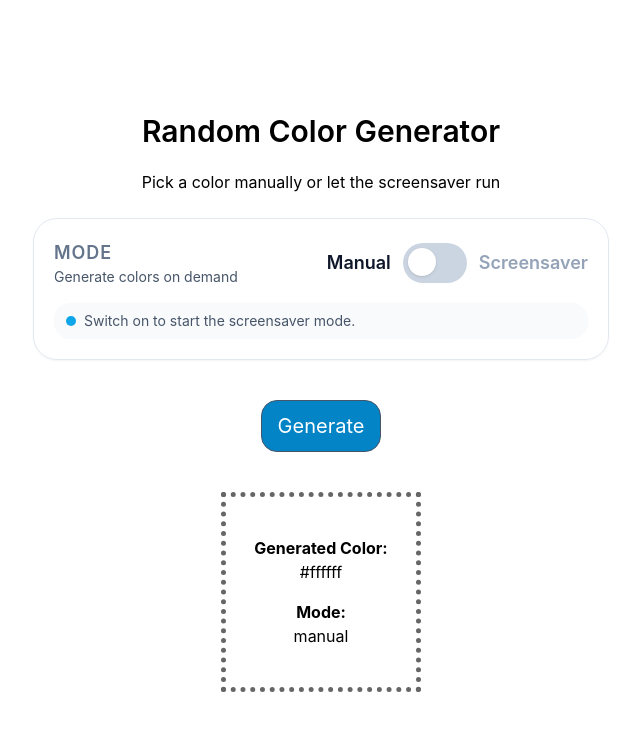
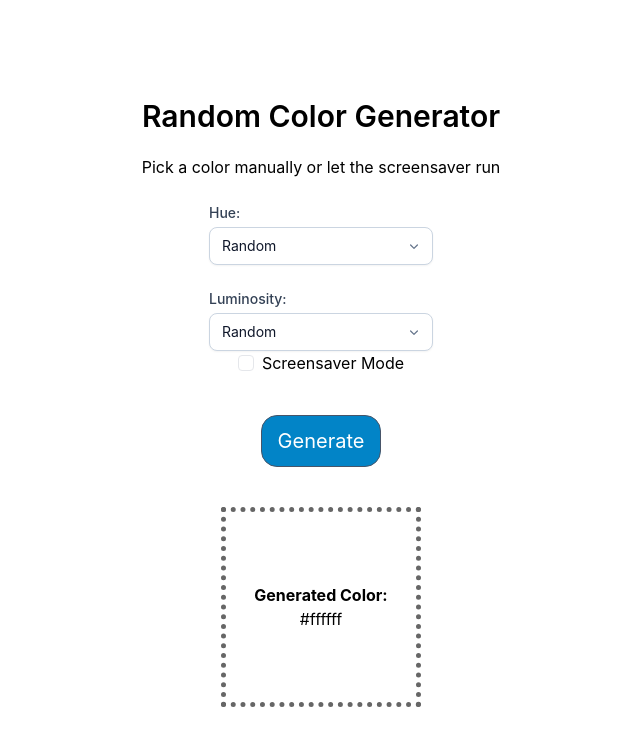
Before and after one commit to anntnt/react-random-color-generator, a React app: page / in a window 1280 px wide. Shown: the top 746 px of the page, without its empty margins (319-959 px from the left). Built offline with nearby package versions, Linux system fonts and the light colour scheme.

Commit message:
Implement components HueListBox and LuminosityListBox

```diff
--- a/react-app-env.d.ts
+++ b/react-app-env.d.ts
@@ -1,3 +1,4 @@
 /// <reference types="@upleveled/react-scripts" />
+/// <reference types="@testing-library/jest-dom" />
 
 declare module '*.css';
--- a/src/App.tsx
+++ b/src/App.tsx
@@ -1,38 +1,61 @@
 import randomColor from 'randomcolor';
-import { useState } from 'react';
+import { useEffect, useState } from 'react';
 import './components/ColorDisplay';
 import { ColorDisplay } from './components/ColorDisplay';
-import ModeSwitch from './components/ModeSwitch';
-import type { Mode } from './lib/types';
+import ScreensaverCheckbox from './components/ScreensaverCheckbox';
+import {HueListBox, LuminosityListBox} from './components/RandomColorListBox';
+import { hueOptions, luminosityOptions } from './lib/type';
 
 export default function App() {
-  const hueOptions = [
-    { label: 'Red', value: 'red' },
-    { label: 'Green', value: 'green' },
-    { label: 'Blue', value: 'blue' },
-  ];
-  const [mode, setMode] = useState<Mode>('manual');
-  const [hue, setHue] = useState(hueOptions[0]);
-  const [luminosity, setLuminosity] = useState('light');
+  const [hue, setHue] = useState(hueOptions[0]!);
+  const [luminosity, setLuminosity] = useState(luminosityOptions[0]!);
   const [size, setSize] = useState(200);
   const [color, setColor] = useState('#ffffff');
+  const [isScreensaverEnabled, setIsScreensaverEnabled] = useState(false);
+
+  const generateColor = () => {
+    setColor(
+      randomColor({
+        hue: hue.value,
+        luminosity: luminosity.value,
+      }),
+    );
+  };
+
 
   return (
     <div className="flex min-h-screen flex-col items-center justify-center overflow-hidden bg-white px-6 text-center ">
       <h1 className="m-0 text-[30px] font-semibold">
         Random Color Generator
       </h1>
-      <p className='mt-4'>Pick a color manually or let the screensaver run</p>
-      <ModeSwitch mode={mode} setMode={setMode} />
+      <p className="mt-4">Pick a color manually or let the screensaver run</p>
+      <HueListBox
+        options={hueOptions}
+        selectedHue={hue}
+        onChange={(selectedHue) => {
+          const nextHue = hueOptions.find((option) => option.value === selectedHue);
+          if (nextHue) setHue(nextHue);
+        }}
+      />
+      <LuminosityListBox
+        options={luminosityOptions}
+        selectedLuminosity={luminosity}
+        onChange={(selectedLuminosity) => {
+          const nextLuminosity = luminosityOptions.find((option) => option.value === selectedLuminosity);
+          if (nextLuminosity) setLuminosity(nextLuminosity);
+        }}
+      />
+      <ScreensaverCheckbox
+        enabled={isScreensaverEnabled}
+        setEnabled={setIsScreensaverEnabled}
+      />
       <button
-        onClick={() => {
-          setColor(randomColor());
-        }}
+        onClick={generateColor}
         className="my-10 cursor-pointer rounded-2xl border border-slate-600 bg-sky-600 hover:bg-sky-700 px-4 py-2.5 text-[20px] text-white"
       >
         Generate
       </button>
-      <ColorDisplay color={color} size={size} mode={mode} />
+      <ColorDisplay color={color} size={size} />
     </div>
   );
 }
--- a/src/components/ColorDisplay.tsx
+++ b/src/components/ColorDisplay.tsx
@@ -1,12 +1,9 @@
-import type { Mode } from '../lib/types';
-
 type ColorDisplayProps = {
   color: string;
   size: number;
-  mode: Mode;
 };
 
-export function ColorDisplay({ color, size, mode }: ColorDisplayProps) {
+export function ColorDisplay({ color, size }: ColorDisplayProps) {
   return (
     <div
       className="box-border flex flex-col items-center justify-center border-[5px] border-dotted border-[#666666] text-center"
@@ -18,8 +15,6 @@
     >
       <div className="font-bold">Generated Color:</div>
       <div>{color}</div>
-      <div className="mt-4 font-bold">Mode:</div>
-      <div>{mode}</div>
     </div>
   );
 }
--- a/src/components/ModeSwitch.tsx
+++ /dev/null
@@ -1,81 +0,0 @@
-import type { Dispatch, SetStateAction } from 'react';
-import { Switch } from '@headlessui/react';
-import type { Mode } from '../lib/types';
-
-type ModeSwitchProps = {
-  mode: Mode;
-  setMode: Dispatch<SetStateAction<Mode>>;
-};
-
-export default function ModeSwitch({ mode, setMode }: ModeSwitchProps) {
-  const isScreensaver = mode === 'screensaver';
-  const description = isScreensaver
-    ? 'Colors rotate automatically'
-    : 'Generate colors on demand';
-
-  return (
-    <div className="mt-6 w-full max-w-xl rounded-3xl border border-slate-200 bg-white/80 p-4 shadow-sm backdrop-blur sm:p-5">
-      <div className="flex flex-col gap-4 sm:flex-row sm:items-center sm:justify-between">
-        <div className="text-left">
-          <p className="text-lg font-semibold uppercase tracking-[0.05em] text-slate-500">
-            Mode
-          </p>
-          <p className="text-sm text-slate-600">{description}</p>
-        </div>
-
-        <div className="flex items-center gap-3 self-start sm:self-center">
-          <span
-            className={`text-lg font-semibold transition-colors ${
-              isScreensaver ? 'text-slate-400' : 'text-slate-900'
-            }`}
-          >
-            Manual
-          </span>
-
-          <Switch
-            checked={isScreensaver}
-            onChange={(checked) =>
-              setMode(checked ? 'screensaver' : 'manual')
-            }
-            className={`relative inline-flex h-10 w-16 cursor-pointer rounded-full border border-transparent
-              transition-colors duration-200 ease-in-out focus:outline-none focus-visible:ring-2 focus-visible:ring-white/75
-              ${isScreensaver ? 'bg-emerald-500' : 'bg-slate-300'
-            }`}
-          >
-            <span className="sr-only">
-              Toggle between manual and screensaver mode
-            </span>
-            <span
-              aria-hidden="true"
-              className={`pointer-events-none absolute left-1 top-1 h-7 w-7 transform rounded-full bg-white shadow ring-0 transition duration-200 ease-in-out ${
-                isScreensaver ? 'translate-x-7' : 'translate-x-0'
-              }`}
-            />
-          </Switch>
-
-          <span
-            className={`text-lg font-semibold transition-colors ${
-              isScreensaver ? 'text-slate-900' : 'text-slate-400'
-            }`}
-          >
-            Screensaver
-          </span>
-        </div>
-      </div>
-
-      <div className="mt-4 flex items-center gap-2 rounded-2xl bg-slate-50 px-3 py-2 text-sm text-slate-600">
-        <span
-          aria-hidden="true"
-          className={`h-2.5 w-2.5 rounded-full ${
-            isScreensaver ? 'bg-emerald-500' : 'bg-sky-500'
-          }`}
-        />
-        <span>
-          {isScreensaver
-            ? 'Switch off to return to manual generation.'
-            : 'Switch on to start the screensaver mode.'}
-        </span>
-      </div>
-    </div>
-  );
-}
--- /dev/null
+++ b/src/components/RandomColorListBox.tsx
@@ -0,0 +1,98 @@
+import {
+  Field,
+  Label,
+  Listbox,
+  ListboxButton,
+  ListboxOption,
+  ListboxOptions,
+} from '@headlessui/react'
+import type { Dispatch, SetStateAction } from 'react';
+import { CheckIcon, ChevronDownIcon } from '@heroicons/react/20/solid'
+import { HueValue, luminosityOptions, LuminosityValue } from '../lib/type';
+import { hueOptions } from '../lib/type';
+
+
+type HueListBoxProps = {
+  options: typeof hueOptions;
+  selectedHue: typeof hueOptions[number] ;
+  onChange: Dispatch<SetStateAction<HueValue>>;
+};
+
+type LuminosityListBoxProps = {
+  options: typeof luminosityOptions;
+  selectedLuminosity: typeof luminosityOptions[number] ;
+  onChange: Dispatch<SetStateAction<LuminosityValue>>;
+};
+export function HueListBox(props:HueListBoxProps) {
+
+  return (
+    <Field className="mt-6 w-56 text-left">
+      <Label className="mb-1 block text-sm font-medium text-slate-700">
+        Hue:
+      </Label>
+      <Listbox value={props.selectedHue.value} onChange={props.onChange}>
+        <ListboxButton className="relative block w-full rounded-lg border border-slate-300 bg-white py-2 pr-8 pl-3 text-left
+        text-sm text-slate-900 shadow-sm focus:not-data-focus:outline-none data-focus:outline-2 data-focus:-outline-offset-2
+        data-focus:outline-sky-500">
+          {props.selectedHue.label}
+          <ChevronDownIcon
+            className="pointer-events-none absolute top-2.5 right-2.5 size-4 fill-slate-500"
+            aria-hidden="true"
+          />
+        </ListboxButton>
+        <ListboxOptions
+          anchor="bottom"
+          className="mt-1 w-(--button-width) rounded-xl border border-slate-200 bg-white p-1 shadow-lg focus:outline-none"
+        >
+          {props.options.map((option) => (
+            <ListboxOption
+              key={`hue-${option.value}`}
+              value={option.value}
+              className="group flex cursor-default items-center gap-2 rounded-lg px-3 py-2 text-sm text-slate-900 select-none data-focus:bg-sky-100"
+            >
+              <CheckIcon className="invisible size-4 fill-sky-600 group-data-selected:visible" />
+              <span>{option.label}</span>
+            </ListboxOption>
+          ))}
+        </ListboxOptions>
+      </Listbox>
+    </Field>
+  )
+}
+
+export function LuminosityListBox(props:LuminosityListBoxProps) {
+
+  return (
+    <Field className="mt-6 w-56 text-left">
+      <Label className="mb-1 block text-sm font-medium text-slate-700">
+        Luminosity:
+      </Label>
+      <Listbox value={props.selectedLuminosity.value} onChange={props.onChange}>
+        <ListboxButton className="relative block w-full rounded-lg border border-slate-300 bg-white py-2 pr-8 pl-3 text-left
+        text-sm text-slate-900 shadow-sm focus:not-data-focus:outline-none data-focus:outline-2 data-focus:-outline-offset-2
+        data-focus:outline-sky-500">
+          {props.selectedLuminosity.label}
+          <ChevronDownIcon
+            className="pointer-events-none absolute top-2.5 right-2.5 size-4 fill-slate-500"
+            aria-hidden="true"
+          />
+        </ListboxButton>
+        <ListboxOptions
+          anchor="bottom"
+          className="mt-1 w-(--button-width) rounded-xl border border-slate-200 bg-white p-1 shadow-lg focus:outline-none"
+        >
+          {props.options.map((option) => (
+            <ListboxOption
+              key={`luminosity-${option.value}`}
+              value={option.value}
+              className="group flex cursor-default items-center gap-2 rounded-lg px-3 py-2 text-sm text-slate-900 select-none data-focus:bg-sky-100"
+            >
+              <CheckIcon className="invisible size-4 fill-sky-600 group-data-selected:visible" />
+              <span>{option.label}</span>
+            </ListboxOption>
+          ))}
+        </ListboxOptions>
+      </Listbox>
+    </Field>
+  )
+}
--- /dev/null
+++ b/src/components/ScreensaverCheckbox.tsx
@@ -0,0 +1,38 @@
+import type { Dispatch, SetStateAction } from 'react';
+import { Checkbox, Field, Label } from '@headlessui/react';
+
+type ModeSwitchProps = {
+  enabled: boolean;
+  setEnabled: Dispatch<SetStateAction<boolean>>;
+};
+
+export default function ScreensaverCheckbox({
+  enabled,
+  setEnabled,
+}: ModeSwitchProps) {
+  return (
+    <Field className="flex items-center gap-2">
+      <Checkbox
+        checked={enabled}
+        onChange={setEnabled}
+        className={`group block size-4 rounded border ${
+          enabled ? 'bg-blue-500' : 'bg-white'
+        }`}
+      >
+        <svg
+          className={`stroke-white ${enabled ? 'opacity-100' : 'opacity-0'}`}
+          viewBox="0 0 14 14"
+          fill="none"
+        >
+          <path
+            d="M3 8L6 11L11 3.5"
+            strokeWidth={2}
+            strokeLinecap="round"
+            strokeLinejoin="round"
+          />
+        </svg>
+      </Checkbox>
+      <Label>Screensaver Mode</Label>
+    </Field>
+  );
+}
--- /dev/null
+++ b/src/lib/type.ts
@@ -0,0 +1,16 @@
+  export type LuminosityValue = 'light' | 'dark' | 'bright' | 'random';
+  export type HueValue = 'red' | 'green' | 'blue' | 'random';
+
+  export const hueOptions: { label: string; value: HueValue }[] = [
+    { label: 'Random', value: 'random' },
+    { label: 'Red', value: 'red' },
+    { label: 'Green', value: 'green' },
+    { label: 'Blue', value: 'blue' },
+  ];
+  export const luminosityOptions: { label: string; value: LuminosityValue }[] = [
+    { label: 'Random', value: 'random' },
+    { label: 'Light', value: 'light' },
+    { label: 'Dark', value: 'dark' },
+    { label: 'Bright', value: 'bright' },
+
+  ];
--- a/src/lib/types.ts
+++ /dev/null
@@ -1 +0,0 @@
-export type Mode = 'manual' | 'screensaver';
```
Also changed, not shown: 1 other file (tests, documents, lock files or other folders).
